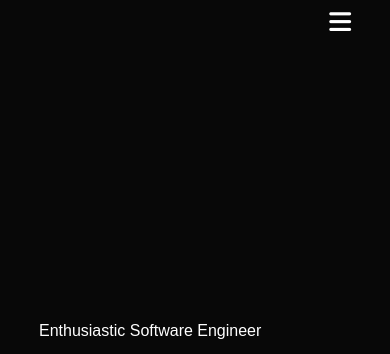
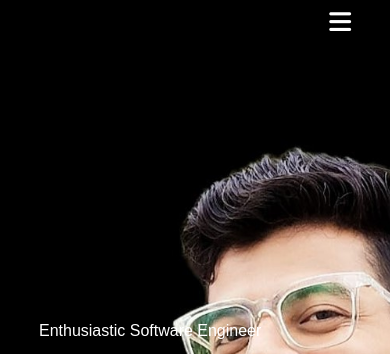
Before and after one commit to jkranaji/portfolio, a plain HTML site: page index.html in a window 390 px wide. Shown: the top 354 px of the page. Drawn offline with Linux system fonts and the light colour scheme.

Commit message:
Update personal.css

```diff
--- a/personal.css
+++ b/personal.css
@@ -14,7 +14,7 @@ body{
 #header{
     width: 100%;
     height: 100vh;
-    background-image: url(/PROJECTS/Portfolio/assests/cover.jpg);
+    background-image: url("assests/cover.jpg");
     background-size: cover;
     background-position: center;
 
@@ -336,7 +336,7 @@ nav .fas{
 }
 @media only screen and (max-width: 600px){
     #header{
-        background-image: url(/PROJECTS/Portfolio/assests/phonebg.jpg);
+        background-image: url("assests/phonebg.jpg");
 
     }
     .header-text{
```
